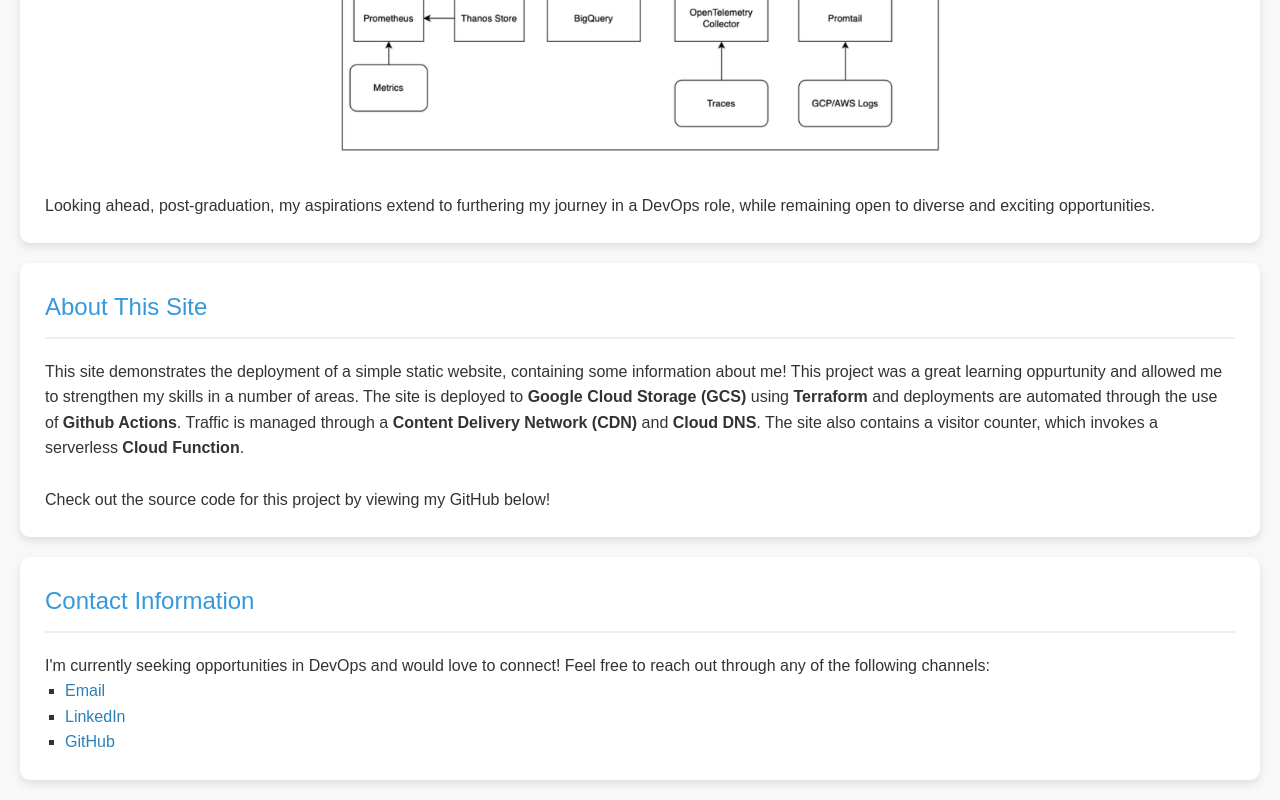
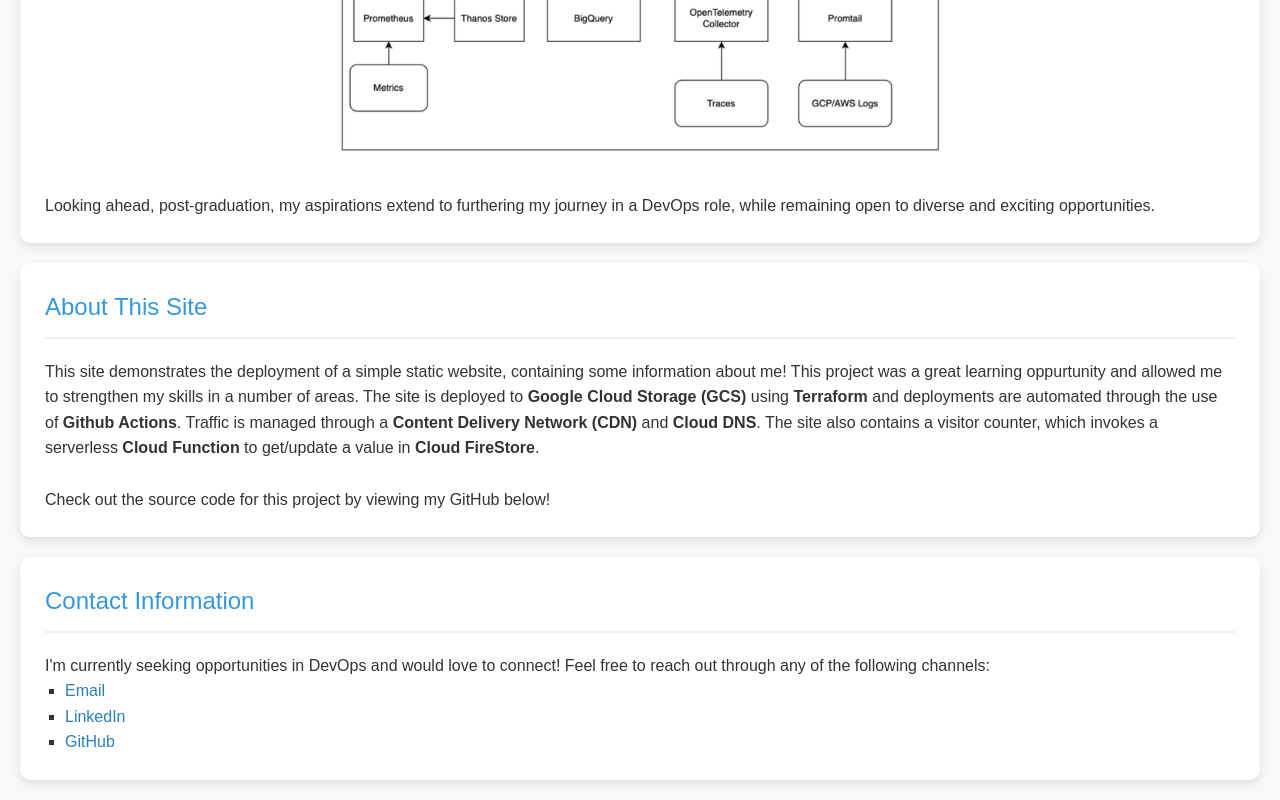
Before and after one commit to kade-eng/resume, a plain HTML site: page site/index.html in a window 1280 px wide. Shown: the part 2960-3760 px from the top of the page. Drawn offline with Linux system fonts and the light colour scheme; no server answers.

Commit message:
update about-site section

```diff
--- a/site/index.html
+++ b/site/index.html
@@ -144,7 +144,7 @@
                     This project was a great learning oppurtunity and allowed me to strengthen my skills in a number of areas.
                     The site is deployed to <strong>Google Cloud Storage (GCS)</strong> using <strong>Terraform</strong> and deployments are automated through the use of <strong>Github Actions</strong>.
                     Traffic is managed through a <strong>Content Delivery Network (CDN)</strong> and <strong>Cloud DNS</strong>.
-                    The site also contains a visitor counter, which invokes a serverless <strong>Cloud Function</strong>.
+                    The site also contains a visitor counter, which invokes a serverless <strong>Cloud Function</strong> to get/update a value in <strong>Cloud FireStore</strong>.
                 </p>
                 <br>
                 <p>
```
